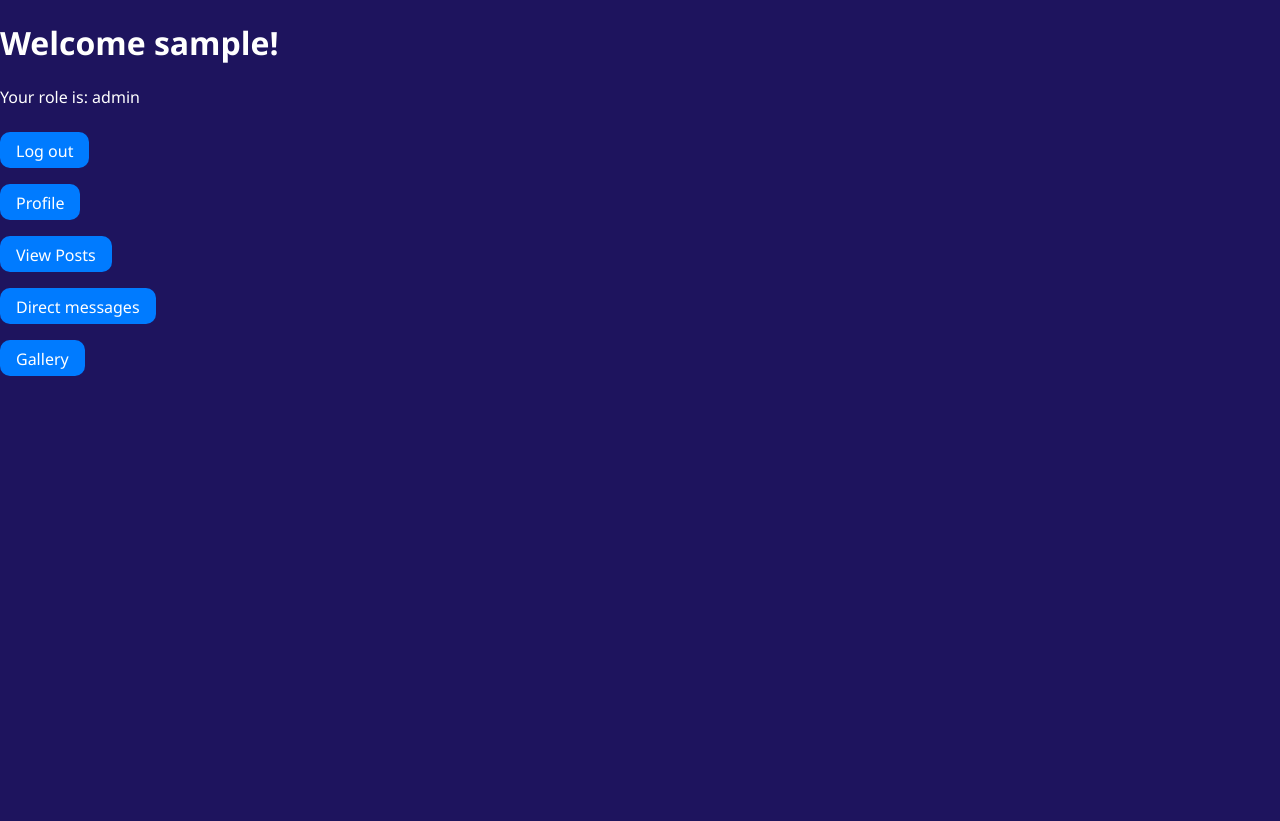
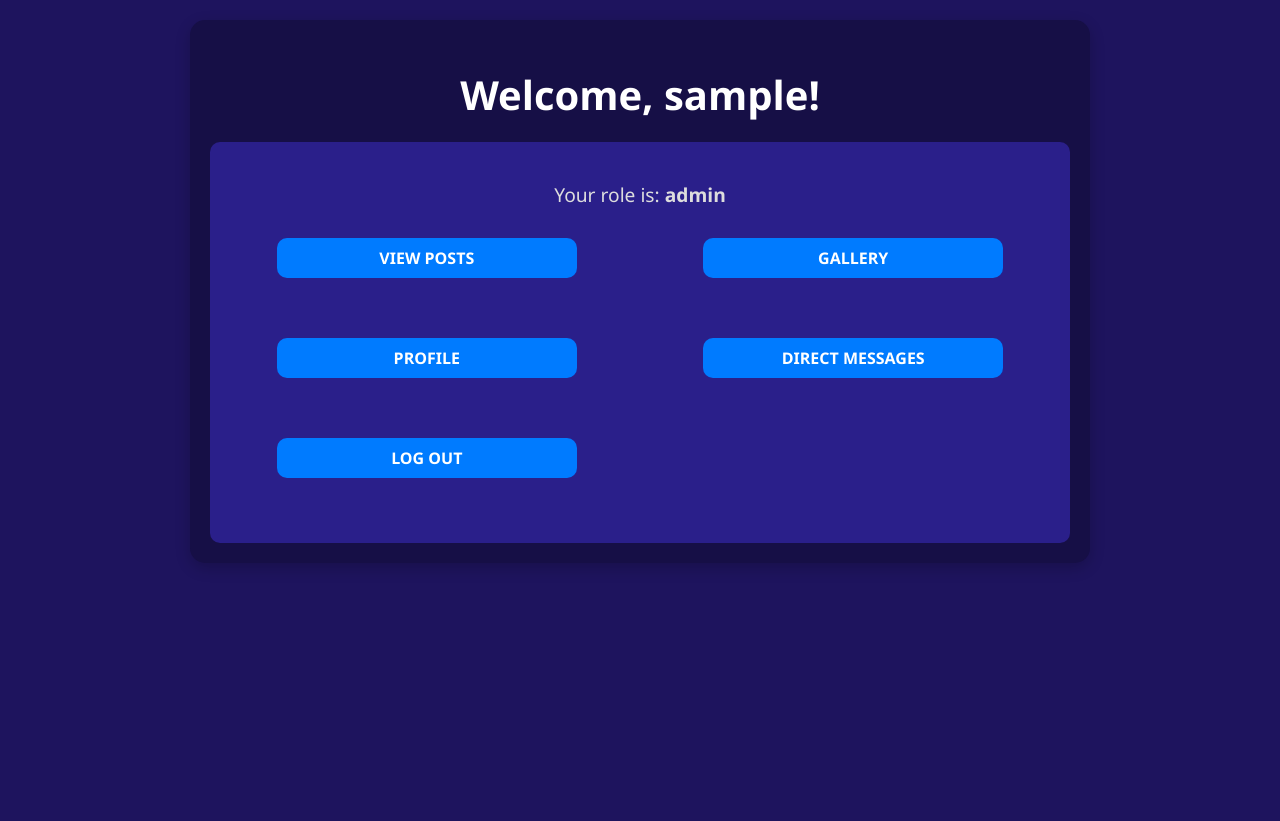
Before and after one commit to cpu64/sparrow, a Flask app: template app/templates/home.html in a window 1280 px wide. After the commit the page ends 565 px from the top, so only its background shows below. Run offline with Flask 3, Linux system fonts and the light colour scheme; the template is opened without the code that fills it: most values are stand-ins (such as "Sample title", 1, 10 or a date in 2020); parts of the project's set-up code (start-up, migrations or seed data) failed here and were passed over; some libraries are stand-ins or nearby versions.

Commit message:
Make homepage look slightly better and allow guests to access it.

```diff
--- a/app/controllers/home.py
+++ b/app/controllers/home.py
@@ -5,6 +5,4 @@ home_bp = Blueprint('home', __name__)
 
 @home_bp.route('/')
 def home():
-    if session.get('role', 'guest') == 'guest':
-        return redirect(url_for('login.login'))
-    return render_template('home.html', username=session['username'], role=session['role'])
+    return render_template('home.html', username=session.get('username', 'Guest'), role=session.get('role', 'guest'))
--- a/app/templates/home.html
+++ b/app/templates/home.html
@@ -7,38 +7,166 @@
     <link rel="icon" type="image/x-icon" href="{{ url_for('static', filename='favicon.svg') }}">
     <meta name="viewport" content="width=device-width, initial-scale=1">
     <link rel="stylesheet" href="{{ url_for('static', filename='base.css') }}">
+    <style>
+        body {
+            font-family: 'Segoe UI', Roboto, Helvetica, Arial, sans-serif;
+            padding: 20px;
+            height: 100%;
+        }
+
+        .container {
+            max-width: 900px;
+            margin: 0 auto;
+            padding: 20px;
+            background-color: var(--secondary-color);
+            border-radius: 15px;
+            box-shadow: 0 5px 15px rgba(0, 0, 0, 0.2);
+        }
+
+        h1 {
+            text-align: center;
+            font-size: 2.5rem;
+            margin-bottom: 20px;
+        }
+
+        p {
+            text-align: center;
+            font-size: 1.1rem;
+            color: #ddd;
+            margin-bottom: 30px;
+        }
+
+        .action-button {
+            margin: 15px 0;
+            padding: 12px 20px;
+            background-color: var(--accent-color);
+            border-radius: var(--border-radius);
+            font-weight: 600;
+            font-size: 16px;
+            text-transform: uppercase;
+            transition: background-color 0.3s, transform 0.1s;
+            width: 100%;
+            max-width: 300px;
+            margin-left: auto;
+            margin-right: auto;
+            display: block;
+        }
+
+        .action-button:hover {
+            background-color: #0056b3;
+        }
+
+        .action-button:active {
+            transform: scale(0.98);
+        }
+
+        .row {
+            display: flex;
+            flex-wrap: wrap;
+            justify-content: space-between;
+            margin-bottom: 20px;
+        }
+
+        .column {
+            flex: 0 0 48%;
+            margin-bottom: 10px;
+        }
+
+        .column a {
+            width: 100%;
+        }
+
+        @media (max-width: 768px) {
+            .column {
+                flex: 0 0 100%;
+            }
+        }
+
+        .profile-box {
+            background-color: var(--input-bg);
+            padding: 20px;
+            border-radius: 10px;
+            margin-top: 20px;
+            text-align: center;
+        }
+
+        .profile-box p {
+            font-size: 1.2rem;
+            color: #ddd;
+            margin-bottom: 15px;
+        }
+
+        .profile-box a {
+            font-size: 1.1rem;
+            color: var(--accent-color);
+            text-decoration: none;
+        }
+
+        .profile-box a:hover {
+            text-decoration: underline;
+        }
+    </style>
 </head>
 
 <body>
     {% include 'includes/flash_messages.html' %}
 
-    <h1>Welcome {{ username }}!</h1>
-    <p>Your role is: {{ role }}</p>
+    <div class="container">
+        <h1>Welcome, {{ username }}!</h1>
+        <div class="profile-box">
+            <p>Your role is: <strong>{{ role }}</strong></p>
+            <div class="row">
+                <div class="column">
+                    <a href="{{ url_for('postfeed.postfeed') }}">
+                        <button class="action-button">View Posts</button>
+                    </a>
+                </div>
+                <div class="column">
+                    <a href="{{ url_for('gallery.list_galleries', user=username) }}">
+                        <button class="action-button">Gallery</button>
+                    </a>
+                </div>
+            </div>
+
+            {% if role != 'guest' %}
+                <div class="row">
+                        <div class="column">
+                            <a href="{{ url_for('profile.profile', user=username) }}">
+                                <button class="action-button">Profile</button>
+                            </a>
+                        </div>
+                        <div class="column">
+                            <a href="{{ url_for('dms.dms') }}">
+                                <button class="action-button">Direct Messages</button>
+                            </a>
+                        </div>
+                </div>
+            {% endif %}
+
+            <div class="row">
+                {% if role == 'guest' %}
+                    <div class="column">
+                        <a href="{{ url_for('login.login') }}">
+                            <button class="action-button">Log in</button>
+                        </a>
+                    </div>
+                {% else %}
+                    <div class="column">
                         <a href="{{ url_for('logout.logout') }}">
                             <button class="action-button">Log out</button>
                         </a>
-    <br>
-    <a href="{{ url_for('profile.profile', user=username) }}">
-        <button class="action-button">Profile</button>
-    </a>
-    <br>
-    <a href="{{ url_for('postfeed.postfeed') }}">
-        <button class="action-button">View Posts</button>
-    </a>
-    <br>
-    <a href="{{ url_for('dms.dms') }}">
-        <button class="action-button">Direct messages</button>
-    </a>
-    <br>
-    <a href="{{ url_for('gallery.list_galleries', user=username) }}">
-        <button class="action-button">Gallery</button>
-    </a>
+                    </div>
+                {% endif %}
                 {% if role == 'admin' %}
-    <br>
+                <div class="column">
                     <a href="{{ url_for('avatars.avatars') }}">
                         <button class="action-button">Avatar Management</button>
                     </a>
+                </div>
                 {% endif %}
+            </div>
+        </div>
+    </div>
 </body>
 
 </html>
```
Lines whose indentation alone changed are shown as unchanged.
